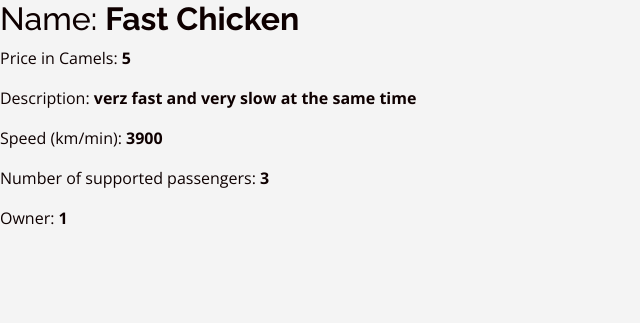
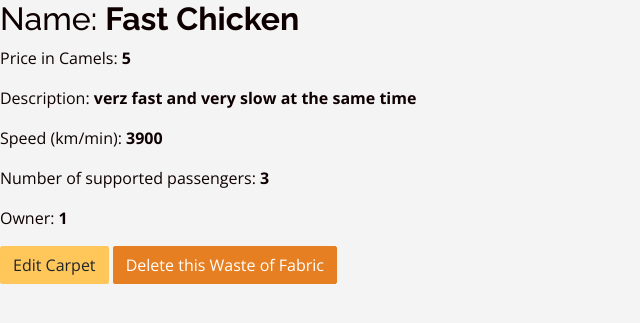
Before and after one commit to eliwolfsohn/CarpetConnection, a Rails app: page /carpets/1 in a window 1280 px wide. Shown: the part 58-381 px from the top of the page, without its empty margins (0-640 px from the left). Run offline with Rails 7, Linux system fonts and the light colour scheme; the visitor is signed in with stand-in values (Sample User, id 1); data comes from the database, SQL or seed files in the repository; style sheets or scripts are compiled from the project's sources; some libraries are stand-ins or nearby versions.

Commit message:
crud and form

```diff
--- a/app/views/carpets/show.html.erb
+++ b/app/views/carpets/show.html.erb
@@ -7,3 +7,6 @@
 <p>Speed (km/min): <strong><%= @carpet.speed %></strong></p>
 <p>Number of supported passengers: <strong><%= @carpet.passengers %></strong></p>
 <p>Owner: <strong><%= @carpet.user_id %></strong></p>
+
+<%= link_to 'Edit Carpet', edit_carpet_path(@carpet), class: "btn btn-info" %>
+<%= link_to 'Delete this Waste of Fabric', carpet_path(@carpet), method: :delete, data: { confirm: "Are You Sure?"},class: "btn btn-warning" %>
```
